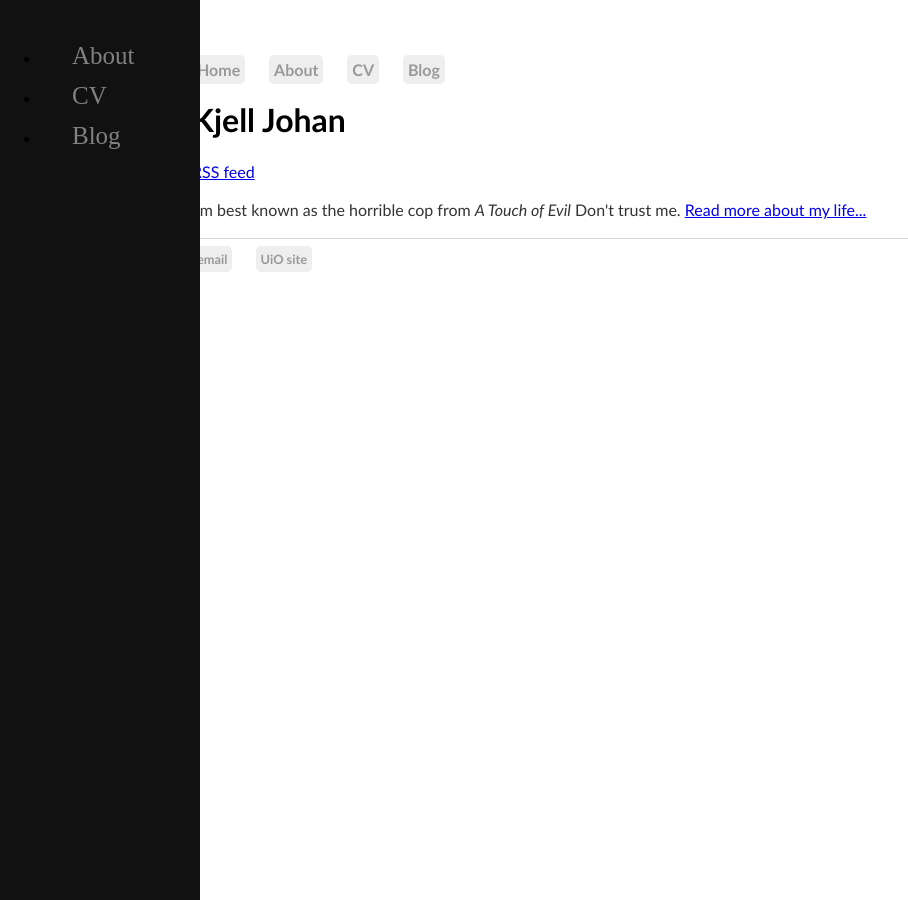
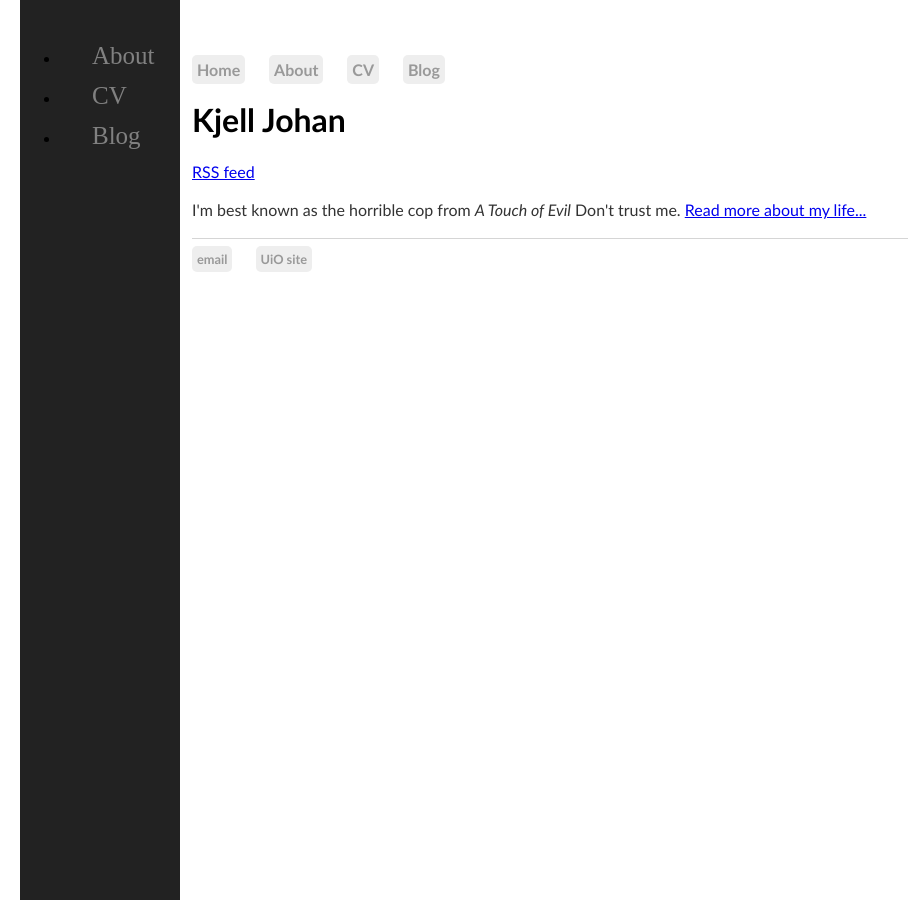
Before and after one commit to kjelljs/kjelljs.github.io, a Jekyll site: the page built from index.html, in a window 1280 px wide. Shown: the whole page, without its empty margins (0-908 px from the left). Built offline with Jekyll 4.4.1, drawn with Linux system fonts in a browser that asks for light colours.

Commit message:
Update main.css

```diff
--- a/css/main.css
+++ b/css/main.css
@@ -21,12 +21,13 @@ nav ul li, footer ul li {
 
 sidenav {
   height: 100%;
-  width: 200px;
+  width: 160px;
+  margin-left: 20px;
   position: fixed;
   z-index: 1;
   top: 0;
   left: 0;
-  background-color: #111;
+  background-color: #222;
   overflow-x: hidden;
   padding-top: 20px;
 }
```
